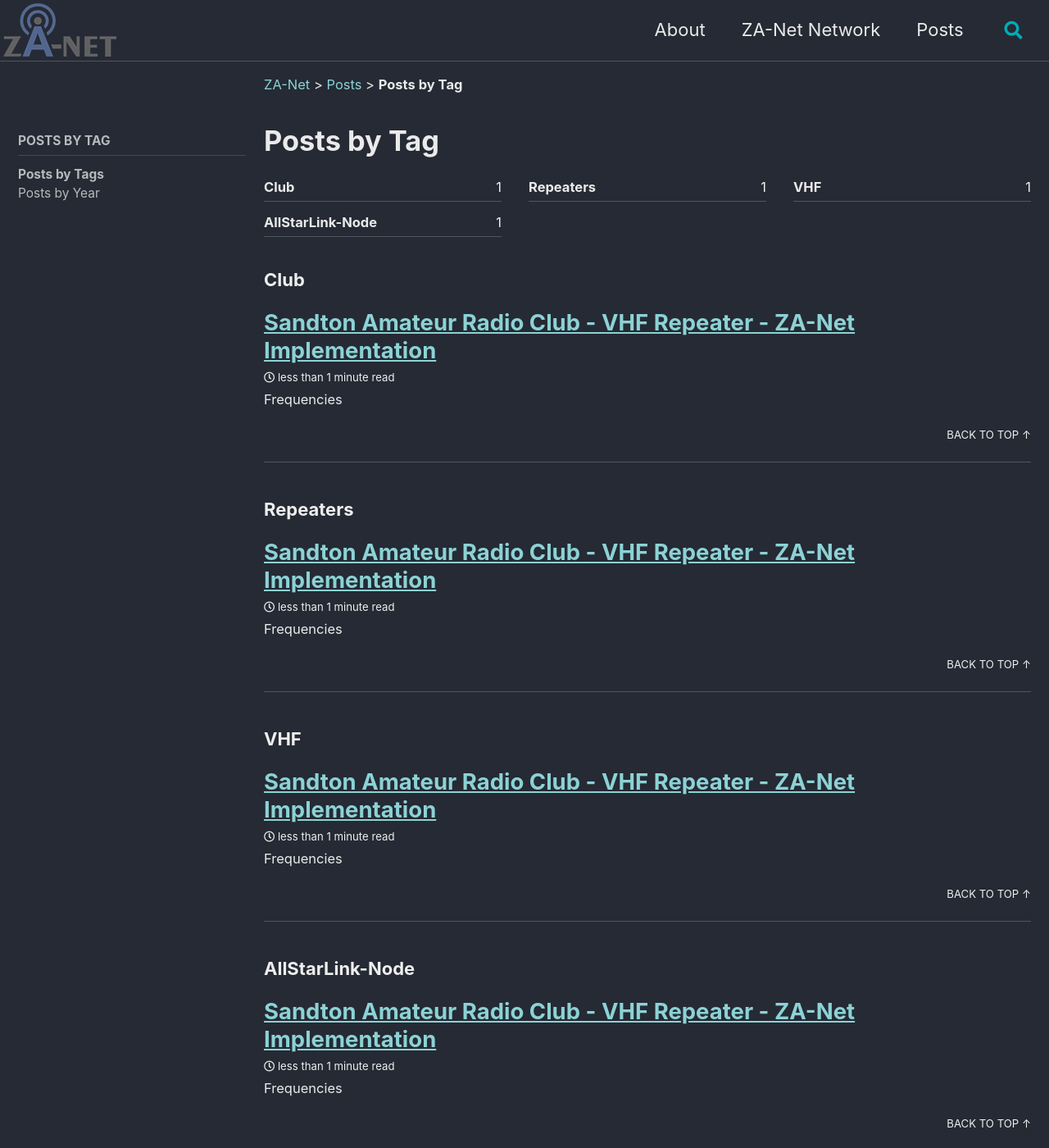
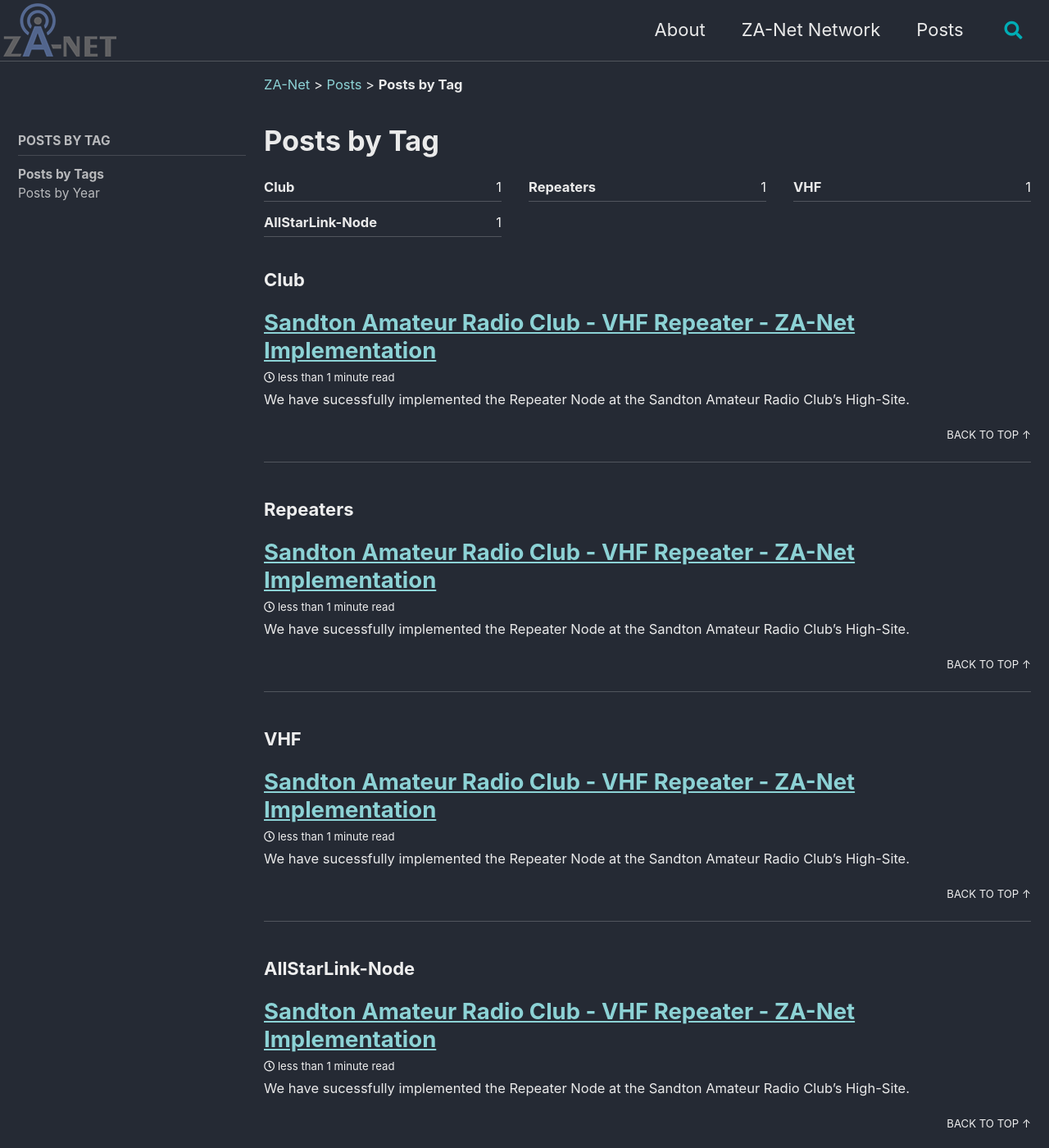
Before and after one commit to za-net/za-net.github.io, a Jekyll site: the page built from _pages/tag-archive.md, in a window 1280 px wide and 1400 px high. Shown: the whole window at 82% size. Built offline with Jekyll 4.4.1, drawn with Linux system fonts in a browser that asks for light colours; cached includes are drawn as plain includes.

Commit message:
ZS6STN Post

```diff
--- a/_posts/2021-08-05-SARC-Repeaters.md
+++ b/_posts/2021-08-05-SARC-Repeaters.md
@@ -8,16 +8,22 @@
 toc: false
 ---
 
-Frequencies
+We have sucessfully implemented the Repeater Node at the Sandton Amateur Radio Club's High-Site.
+
+The AllStar Node is supporting both the AllStar and EchoLink network.
+
+Connectivity Details
 ---
+- 2 M Analog 145.700 MHz (Mobile Tx CTCSS 88.5)
+- EchoLink ZS6STN-R (Node No:901594)
+- AllStar Node 60721
 
-Our Repeaters are as follows:
-- 2 M Analog [145.700 MHz]   Echolink ZS6STN-R
-- EchoLink CallSign ZS6STN-R (Node No:901594)
 
-High Site
+ZS6STN's High Site
 ---
 
 The Sandton Amateur Radio Club's High Site is hosted at the Bryanston water tower.
 
 ![Bryanston  Highsite](https://www.zs6stn.org.za/assets/images/repeaters/HighSite.jpg)
+
+![ZS6STN AllStar Node](/images/ZS6STN-AllStar.jpg)
```
Also changed, not shown: images/ZS6STN-AllStar.jpg (added).
